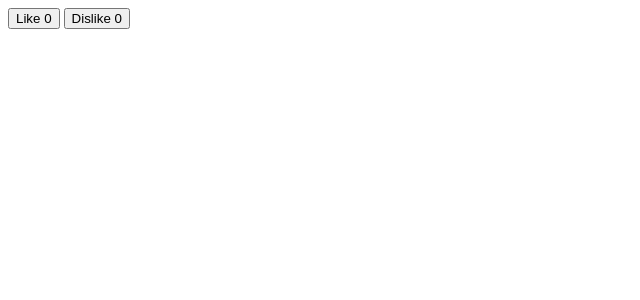
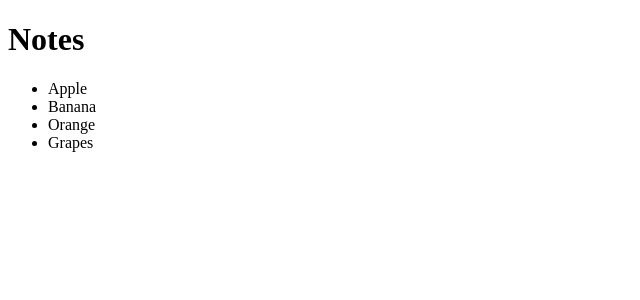
Before and after one commit to githubscientist/re-fsdcwdtb75, a React (Vite) app: page / in a window 1280 px wide. Shown: the top 300 px of the page, without its empty margins (0-640 px from the left). Built offline with nearby package versions, Linux system fonts and the light colour scheme.

Commit message:
dynamic list rendering, keys in react

```diff
--- a/src/App.jsx
+++ b/src/App.jsx
@@ -1,32 +1,21 @@
-import { useState } from "react";
+import { useState } from "react"
 
 const App = () => {
 
-  const [likes, setLikes] = useState(0);
-  const [dislikes, setDislikes] = useState(0);
-
-  // complex state
-  const [history, setHistory] = useState([]);
-
-  const handleLike = () => {
-    setLikes(likes + 1);
-    setHistory([...history, 'L']);
-  }
-
-  const handleDislike = () => {
-    setDislikes(dislikes + 1);
-    setHistory([...history, 'D']);
-  }
-
-  console.log(history);
+  // Dynamic List Rendering
+  // Keys in React
+  let fruits = ['Apple', 'Banana', 'Orange', 'Grapes'];
 
   return (
     <div>
-      <button onClick={handleLike}>Like {likes}</button>
-      &nbsp;
-      <button onClick={handleDislike}>Dislike {dislikes}</button>
+      <h1>Notes</h1>
+      <ul>
+        {
+          fruits.map((fruit, index) => <li key={index}>{ fruit }</li>)
+        }
+      </ul>
     </div>
   )
 }
 
-export default App;
+export default App
```
